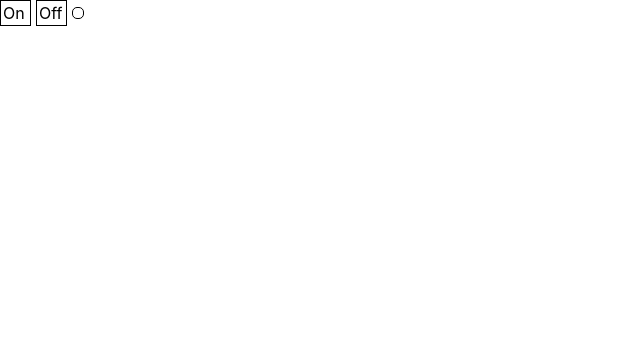
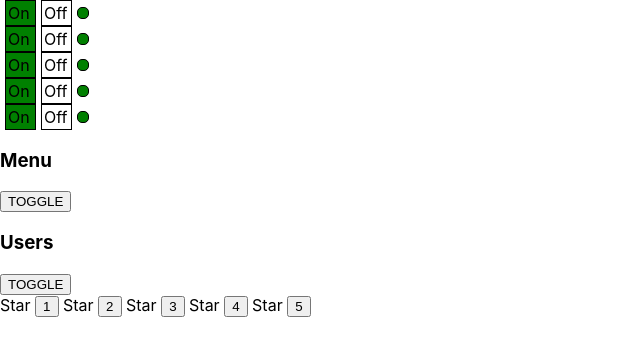
Before and after one commit to Alex-Fes/kabzda-kak-prosto, a React (Create React App) app: page / in a window 1280 px wide. Shown: the top 356 px of the page, without its empty margins (0-640 px from the left). Built offline with nearby package versions, Linux system fonts and the light colour scheme.

Commit message:
add useState, UncontrolledRaiting.tsx, UncontrolledAccordion

```diff
--- a/src/App.tsx
+++ b/src/App.tsx
@@ -4,14 +4,22 @@ import Accordion from "./components/Accordion/Accordion";
 import Raiting from "./components/Raiting/Raiting";
 import PageTitle from "./components/PageTitle/PageTitle";
 import OnOff from "./components/OnOff/OnOff";
+import UncontrolledAccordion from "./components/Accordion/Accordion";
+import UncotrolledRaiting from "./components/Raiting/UncontrolledRaiting";
 
 
 function App() {
     return (
         <div>
 
-            <OnOff on={true} />
-
+            <OnOff />
+            <OnOff />
+            <OnOff />
+            <OnOff />
+            <OnOff />
+            <UncontrolledAccordion titleValue={'Menu'} />
+            <UncontrolledAccordion titleValue={'Users'} />
+            <UncotrolledRaiting />
             {/*<PageTitle title={'This is APP component'}/>*/}
             {/*<h4>Article 1</h4>*/}
             {/*<Raiting value={1}/>*/}
--- a/src/components/Accordion/Accordion.tsx
+++ b/src/components/Accordion/Accordion.tsx
@@ -1,21 +1,34 @@
-import React from "react";
+import React, {MouseEventHandler, useState} from "react";
+
 
 type AccordionPropsType = {
     titleValue: string
-    collapsed: boolean
+    // collapsed: boolean
 }
 type AccordionTitlePropsType = {
     title: string
 }
 
-function Accordion(props:AccordionPropsType) {
+function UncontrolledAccordion(props: AccordionPropsType) {
+    let [collapsed, setCollapsed] = useState(true);
+
+
+    let collapsedHandler = () => {
+       if(collapsed === false) {
+           return setCollapsed(true)
+       } else {setCollapsed(false)}
+            }
+
+
     return (<div>
         <AccordionTitle title={props.titleValue}/>
-        {!props.collapsed  && <AccordionBody/> }
+        <button onClick={collapsedHandler}>TOGGLE</button>
+        {!collapsed && <AccordionBody/>}
     </div>)
 }
 
-function AccordionTitle(props:AccordionTitlePropsType) {
+
+function AccordionTitle(props: AccordionTitlePropsType) {
     return (
         <div><h3>{props.title}</h3></div>
     )
@@ -30,4 +43,5 @@ function AccordionBody() {
         </ul>
     )
 }
-export default Accordion;
+
+export default UncontrolledAccordion;
--- a/src/components/OnOff/OnOff.tsx
+++ b/src/components/OnOff/OnOff.tsx
@@ -1,17 +1,19 @@
-import React from "react";
+import React, {useState} from "react";
 
 type PropsType = {
-    on: boolean
+    // on: boolean
 }
+function OnOff(props: PropsType) {
+    let [on, setOn] = useState(true)
 
-function OnOff(props: PropsType) {
     const onStyle = {
         width: '25px',
         height: '20px',
         border: '1px solid black',
         display: 'inline-block',
-
-        padding: '2px'
+        marginLeft: '5px',
+        padding: '2px',
+        backgroundColor: on ? 'green' : 'white'
     };
     const offStyle = {
         width: '25px',
@@ -19,7 +21,8 @@ function OnOff(props: PropsType) {
         border: '1px solid black',
         display: 'inline-block',
         marginLeft: '5px',
-        padding: '2px'
+        padding: '2px',
+        backgroundColor: on ? 'white' : 'red'
     };
     const indicatorStyle = {
         width: '10px',
@@ -27,12 +30,12 @@ function OnOff(props: PropsType) {
         borderRadius: '5px',
         border: '1px solid black',
         display: 'inline-block',
-        marginLeft: '5px'
+        marginLeft: '5px',
+        backgroundColor: on ? 'green' : 'red'
     };
-
     return <div>
-            <div style={onStyle}>On</div>
-            <div style={offStyle}>Off</div>
+            <div style={onStyle} onClick={()=>{setOn(true)}}>On</div>
+            <div style={offStyle} onClick={()=>{setOn(false)}}>Off</div>
             <div style={indicatorStyle}></div>
     </div>
 
--- /dev/null
+++ b/src/components/Raiting/UncontrolledRaiting.tsx
@@ -0,0 +1,41 @@
+import React, {useState} from "react";
+
+
+type RaitingPropsType = {
+    // value: 0 | 1 | 2 | 3 | 4 | 5
+}
+
+type StarPropsType = {
+    selected: boolean
+}
+
+function UncotrolledRaiting(props: RaitingPropsType) {
+    let [star, setStar] = useState(0);
+
+    // const starHandler = () => {
+    //     if(star !== true) {
+    //         return setStar(false)
+    //     } else {setStar(true)}
+    // }
+
+
+    return (
+        <div>
+            <Star selected={star > 0}/><button onClick={()=>{setStar(1)}}>1</button>
+            <Star selected={star > 1}/><button onClick={()=>{setStar(2)}}>2</button>
+            <Star selected={star > 2}/><button onClick={()=>{setStar(3)}}>3</button>
+            <Star selected={star > 3}/><button onClick={()=>{setStar(4)}}>4</button>
+            <Star selected={star > 4}/><button onClick={()=>{setStar(5)}}>5</button>
+        </div>
+    )
+}
+
+function Star(props: StarPropsType ) {
+    if (props.selected === true) {
+        return <span><b> Star</b> </span>
+    } else {
+        return <span> Star  </span>
+    }
+}
+
+export default UncotrolledRaiting;
```
Lines whose indentation alone changed are shown as unchanged.
